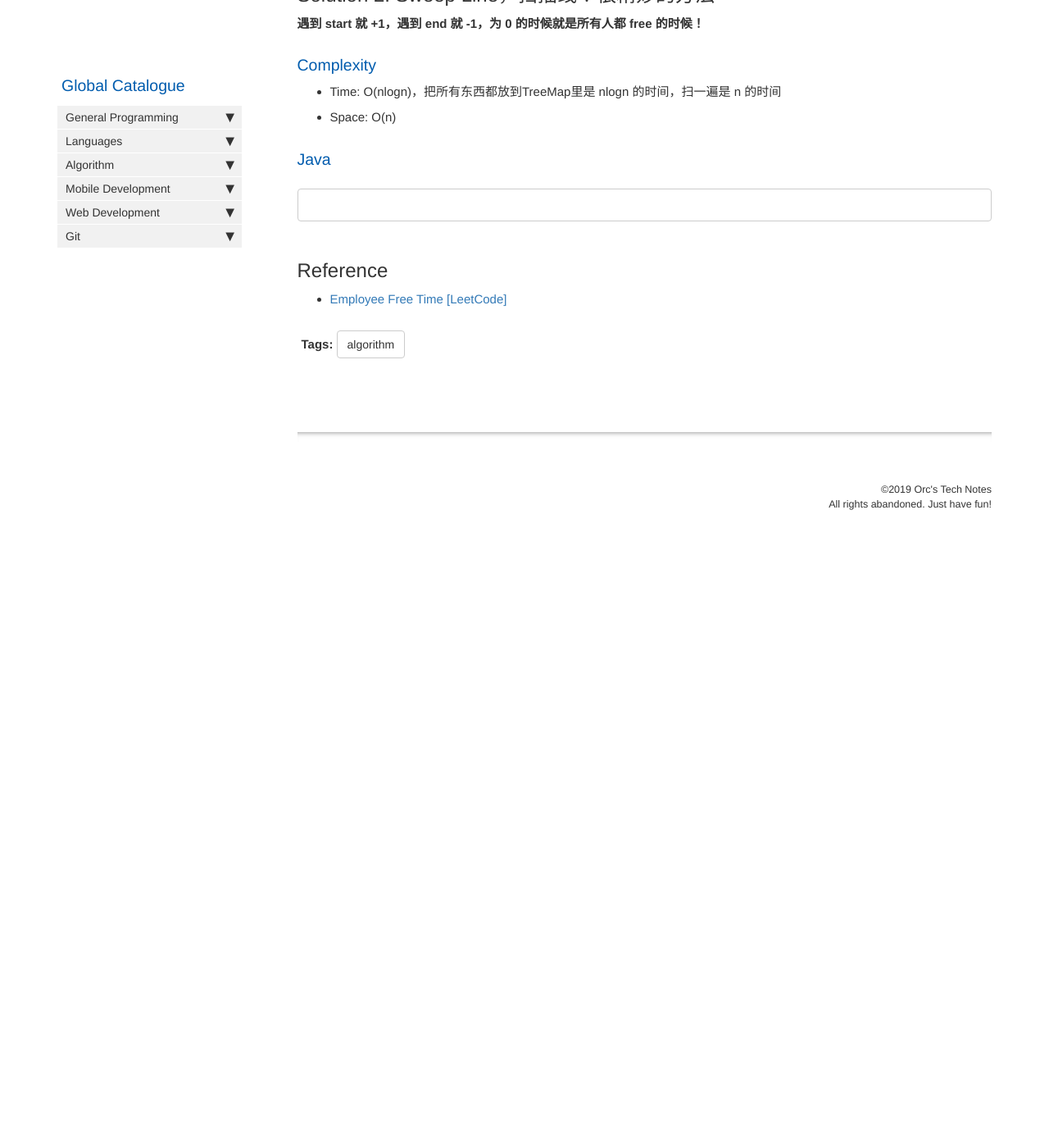
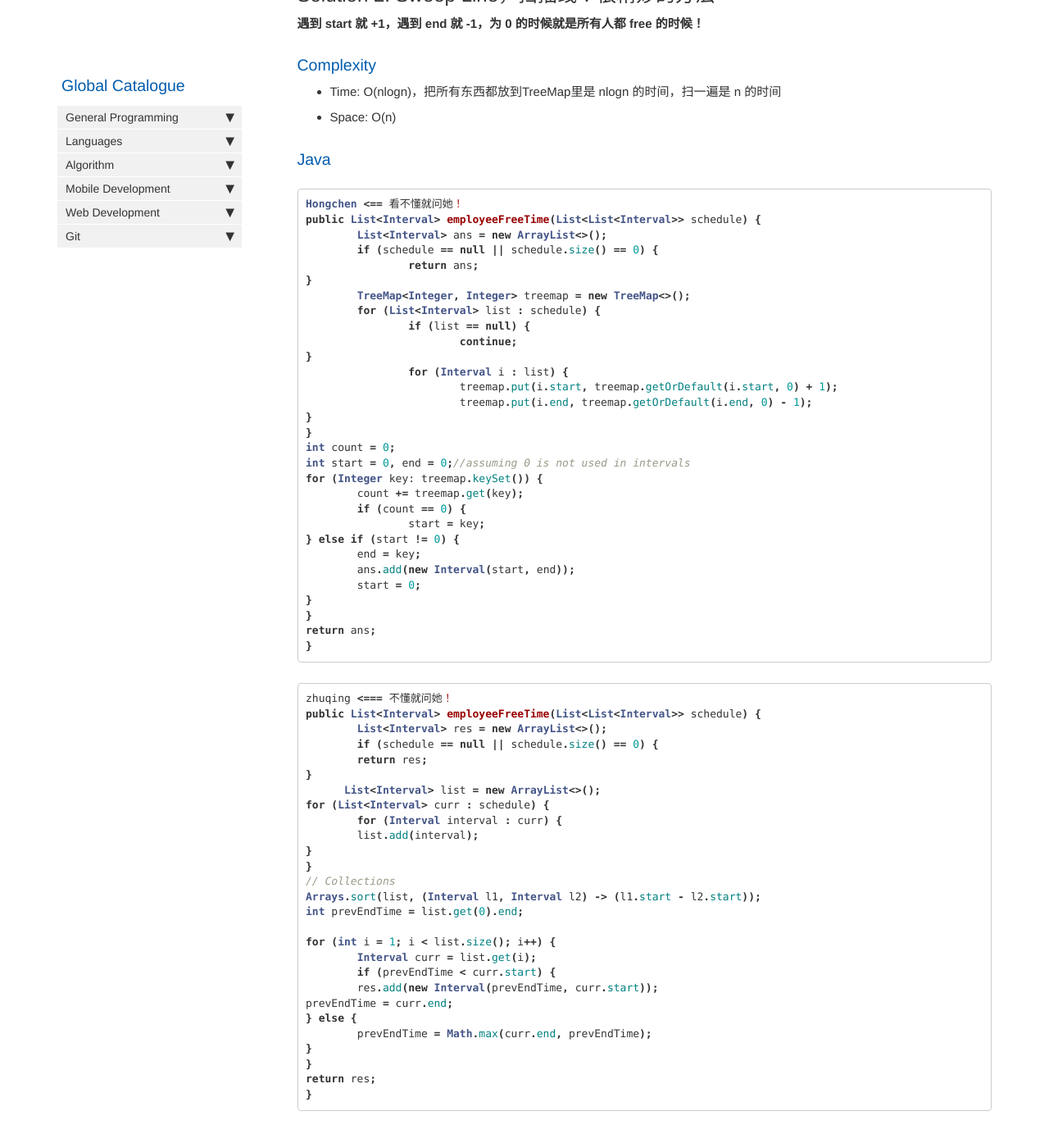
Before and after one commit to HungryOrc/hungryorc.github.io, a Jekyll site: the page built from pages/algorithm/algorithm_employee_free_time.md, in a window 1280 px wide and 1400 px high, scrolled down 1810 px. Shown: the top 1394 px of the window at 82% size. Built offline with Jekyll 4.4.1, drawn with Linux system fonts in a browser that asks for light colours; nearby versions of some CDN libraries; comment, search, counter and statistics services are not loaded; before the commit the page ends 2485 px from its top, so only the background shows below that.

Commit message:
Update algorithm_employee_free_time.md

````diff
--- a/pages/algorithm/algorithm_employee_free_time.md
+++ b/pages/algorithm/algorithm_employee_free_time.md
@@ -89,7 +89,66 @@ return result;
 
 ### Java
 ```java
+Hongchen <== 看不懂就问她！
+public List<Interval> employeeFreeTime(List<List<Interval>> schedule) {
+	List<Interval> ans = new ArrayList<>();
+	if (schedule == null || schedule.size() == 0) {
+		return ans;
+}
+	TreeMap<Integer, Integer> treemap = new TreeMap<>();
+	for (List<Interval> list : schedule) {
+		if (list == null) {
+			continue;
+}
+		for (Interval i : list) {
+			treemap.put(i.start, treemap.getOrDefault(i.start, 0) + 1);
+			treemap.put(i.end, treemap.getOrDefault(i.end, 0) - 1);
+}
+}
+int count = 0;
+int start = 0, end = 0;//assuming 0 is not used in intervals
+for (Integer key: treemap.keySet()) {
+	count += treemap.get(key);
+	if (count == 0) {
+		start = key;
+} else if (start != 0) {
+	end = key;
+	ans.add(new Interval(start, end));
+	start = 0;
+}
+}
+return ans;
+}
+```
 
+```java
+zhuqing <=== 不懂就问她！
+public List<Interval> employeeFreeTime(List<List<Interval>> schedule) {
+	List<Interval> res = new ArrayList<>();
+	if (schedule == null || schedule.size() == 0) {
+	return res;
+}
+      List<Interval> list = new ArrayList<>();
+for (List<Interval> curr : schedule) {
+	for (Interval interval : curr) {
+	list.add(interval);
+}
+}
+// Collections
+Arrays.sort(list, (Interval l1, Interval l2) -> (l1.start - l2.start));
+int prevEndTime = list.get(0).end;
+
+for (int i = 1; i < list.size(); i++) {
+	Interval curr = list.get(i);
+	if (prevEndTime < curr.start) {
+	res.add(new Interval(prevEndTime, curr.start));
+prevEndTime = curr.end;
+} else {
+	prevEndTime = Math.max(curr.end, prevEndTime);
+}
+}
+return res;
+}
 ```
 
 ## Reference
````
